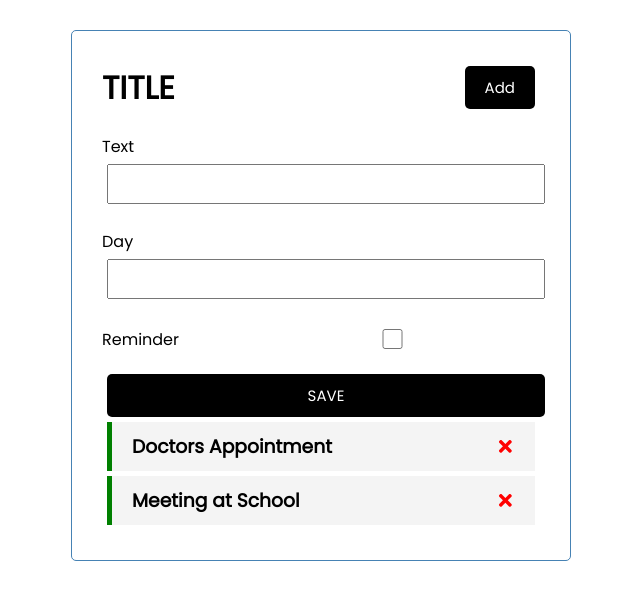
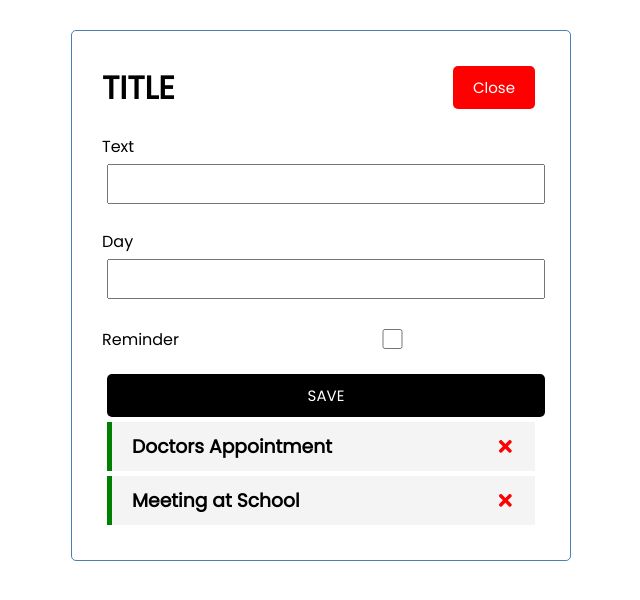
Before and after one commit to JHughesSUTA/task-tracker-rebuild, a React (Create React App) app: page / in a window 1280 px wide. Shown: the top 600 px of the page, without its empty margins (319-959 px from the left). Built offline with nearby package versions, Linux system fonts and the light colour scheme; data requests are answered from the project's data file.

Commit message:
fetch tasks from server, delete task from server

```diff
--- /dev/null
+++ b/db.json
@@ -0,0 +1,16 @@
+{
+  "tasks": [
+    {
+      "id": 1,
+      "text": "Doctors Appointment",
+      "day": "Feb 5th at 2:30pm",
+      "reminder": true
+    },
+    {
+      "id": 2,
+      "text": "Meeting at School",
+      "day": "Feb 6th at 1:30 pm",
+      "reminder": true
+    }
+  ]
+}
--- a/package.json
+++ b/package.json
@@ -6,6 +6,7 @@
     "@testing-library/jest-dom": "^5.16.2",
     "@testing-library/react": "^12.1.3",
     "@testing-library/user-event": "^13.5.0",
+    "json-server": "^0.17.0",
     "react": "^17.0.2",
     "react-dom": "^17.0.2",
     "react-icons": "^4.3.1",
@@ -16,7 +17,8 @@
     "start": "react-scripts start",
     "build": "react-scripts build",
     "test": "react-scripts test",
-    "eject": "react-scripts eject"
+    "eject": "react-scripts eject",
+    "server": "json-server --watch db.json --port 8000"
   },
   "eslintConfig": {
     "extends": [
--- a/src/App.js
+++ b/src/App.js
@@ -1,24 +1,26 @@
 import './index.css'
-import { useState } from 'react'
+import { useState, useEffect } from 'react'
 import Header from './components/Header'
 import Tasks from './components/Tasks'
 import AddTask from './components/AddTask'
 
 function App(){
-  const [tasks, setTasks] = useState([
-    {
-      "id": 1,
-      "text": "Doctors Appointment",
-      "day": "Feb 5th at 2:30pm",
-      "reminder": true
-    },
-    {
-      "id": 2,
-      "text": "Meeting at School",
-      "day": "Feb 6th at 1:30 pm",
-      "reminder": true
+  const [showAddTask, setShowAddTask] = useState(true)
+  const [tasks, setTasks] = useState([])
+
+  useEffect(() => {
+    const getTasks = async () => {
+      const tasksFromServer = await fetchTasks()
+      setTasks(tasksFromServer)
     }
-  ])
+    getTasks()
+  }, [])
+
+  const fetchTasks = async () => {
+    const res  = await fetch('http://localhost:8000/tasks')
+    const data = await res.json()
+    return data
+  }
 
   const addTask = (task) => {
     const id = Math.floor(Math.random() * 10000) + 1
@@ -26,7 +28,11 @@ function App(){
     setTasks([...tasks, newTask])
   }
 
-  const deleteTask = (id) => {
+  const deleteTask = async (id) => {
+    await fetch(`http://localhost:8000/tasks/${id}`, {
+      method: "DELETE"
+    })
+
     setTasks(tasks.filter(task => task.id !== id))
   }
 
@@ -37,8 +43,11 @@ function App(){
 
   return (
     <div className="container">
-      <Header />
-      <AddTask onAdd={addTask} />
+      <Header
+        toggleShowAddTask={() => setShowAddTask(!showAddTask)}
+        showAddTask={showAddTask}
+      />
+      {showAddTask && <AddTask onAdd={addTask} />}
       {tasks.length > 0 ? <Tasks tasks={tasks} onDelete={deleteTask} onToggle={toggleReminder} /> : <p>You have nothing to do!</p>}
     </div>
   );
--- a/src/components/Button.js
+++ b/src/components/Button.js
@@ -1,8 +1,8 @@
 import PropTypes  from 'prop-types'
 
-const Button = ({color, text}) => {
+const Button = ({color, text, onClick}) => {
   return(
-    <button className="btn" style={{backgroundColor: color}}>{text}</button>
+    <button className="btn" style={{backgroundColor: color}} onClick={onClick} >{text}</button>
   )
 }
 
--- a/src/components/Header.js
+++ b/src/components/Header.js
@@ -1,11 +1,15 @@
 import PropTypes from 'prop-types'
 import Button from './Button'
 
-const Header = (props) => {
+const Header = ({title, showAddTask, toggleShowAddTask}) => {
   return(
     <div className='header' >
-      <h1>{props.title}</h1>
-      <Button text="Add" color="black" />
+      <h1>{title}</h1>
+      <Button
+        text={showAddTask ? 'Close' : 'Add' }
+        color={showAddTask ? 'red' : 'green' }
+        onClick={toggleShowAddTask}
+      />
     </div>
   )
 }
```
Also changed, not shown: 1 other file (tests, documents, lock files or other folders).
